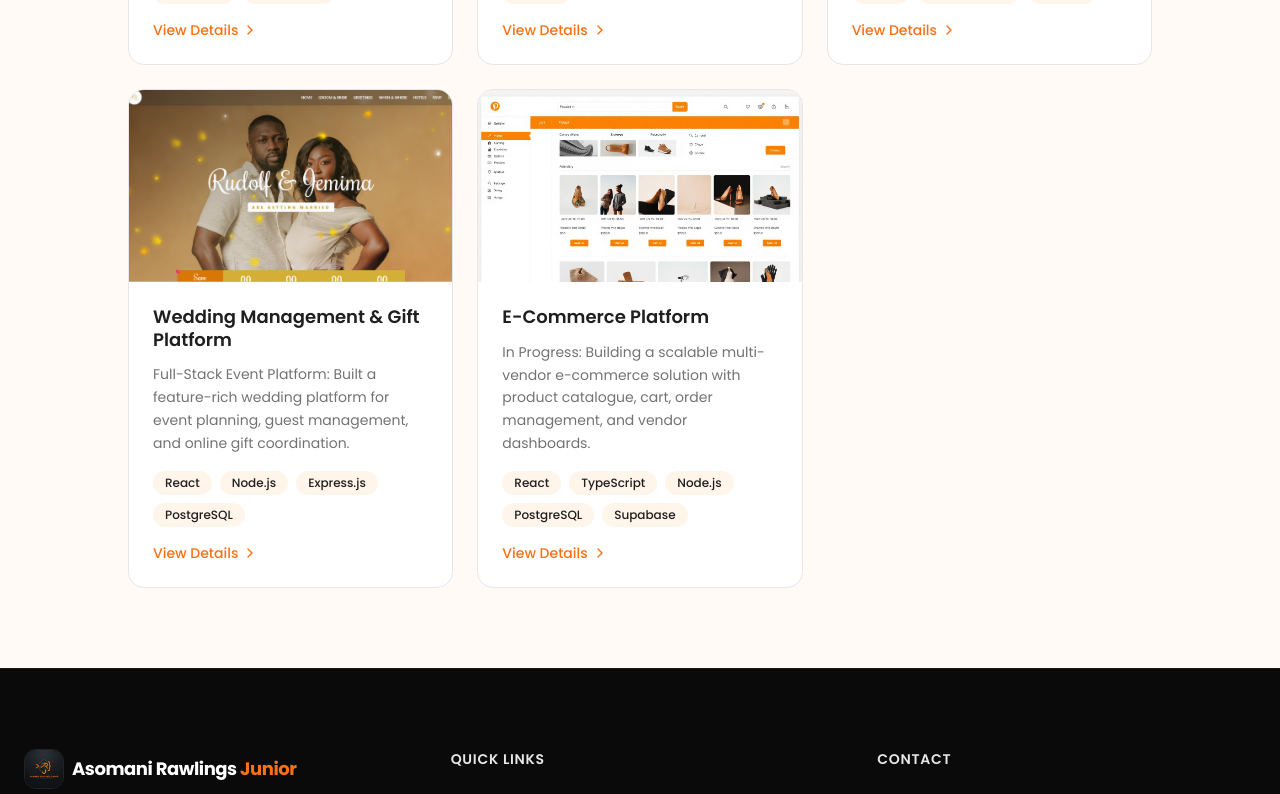
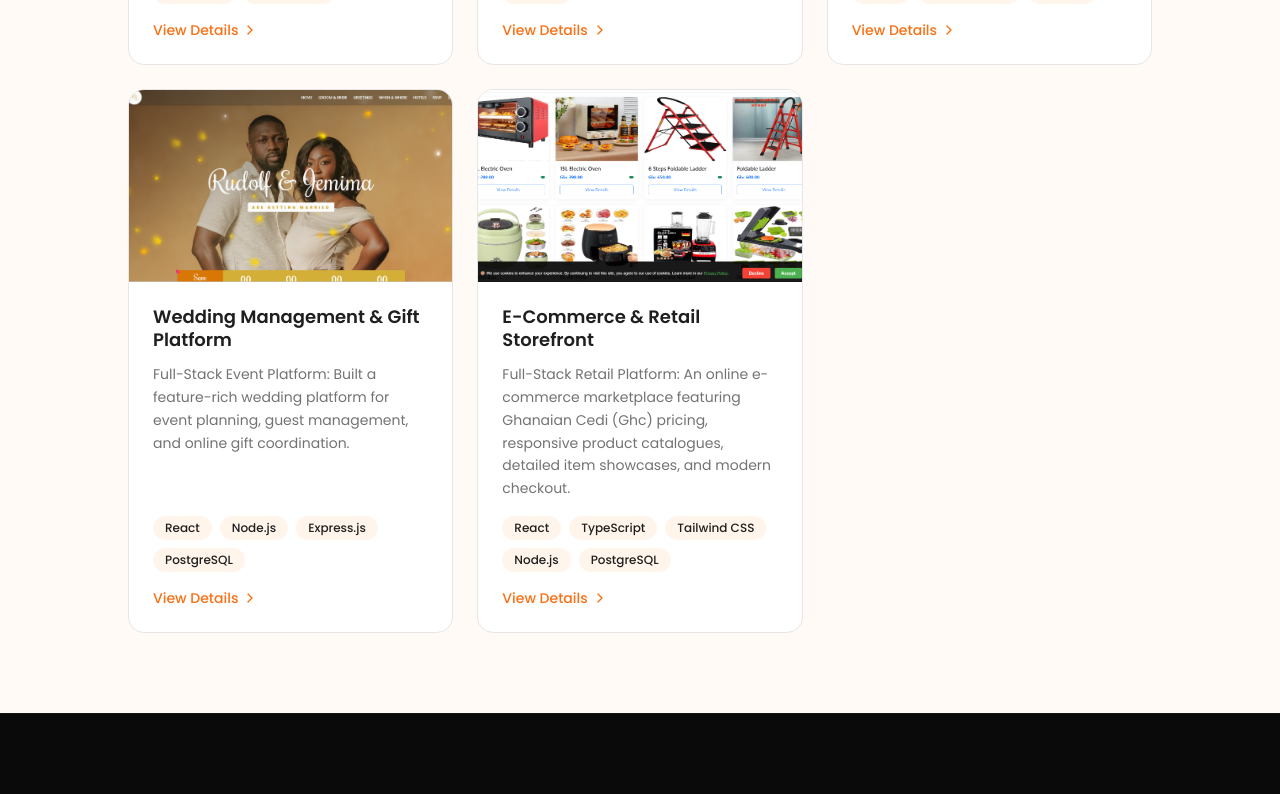
Before and after one commit to Darlington-s-store/rawlingsdportfolio, a React (Vite) app: page /projects in a window 1280 px wide. Shown: the part 1241-2035 px from the top of the page. Built offline with nearby package versions, Linux system fonts and the light colour scheme; no server answers; the HTML template or start-up script is replaced by a standard one.

Commit message:
feat: update e-commerce project screenshot and localized details

```diff
--- a/src/data/projects.ts
+++ b/src/data/projects.ts
@@ -1,6 +1,6 @@
 import projectWedding from "@/assets/wedding.png";
 import projectHope from "@/assets/hope-for-prisoners.png";
-import projectEcommerce from "@/assets/project-ecommerce.jpg";
+import projectEcommerce from "@/assets/project-ecommerce.png";
 import projectTravel from "@/assets/image.png";
 import projectLearning from "@/assets/fun.png";
 import projectNova from "@/assets/nova-eye-care.png";
@@ -103,12 +103,12 @@ export const projects: Project[] = [
   },
   {
     id: 8,
-    title: "E-Commerce Platform",
-    description: "In Progress: Building a scalable multi-vendor e-commerce solution with product catalogue, cart, order management, and vendor dashboards.",
-    techs: ["React", "TypeScript", "Node.js", "PostgreSQL", "Supabase"],
-    features: ["Product catalogue", "Order management", "Vendor dashboards", "Admin permission flows"],
-    problem: "Small vendors lack a unified, scalable ecosystem to list products, manage order state, and track earnings.",
-    solution: "Architected a multi-vendor e-commerce platform with robust role permissions, catalog tracking, and vendor metrics dashboards.",
+    title: "E-Commerce & Retail Storefront",
+    description: "Full-Stack Retail Platform: An online e-commerce marketplace featuring Ghanaian Cedi (Ghc) pricing, responsive product catalogues, detailed item showcases, and modern checkout.",
+    techs: ["React", "TypeScript", "Tailwind CSS", "Node.js", "PostgreSQL"],
+    features: ["Dynamic product catalogue", "Currency localized pricing (Ghc)", "Product detail showcases", "Cart & order management", "Dark mode support"],
+    problem: "Local merchants and customers needed a clean, localized online shopping experience with transparent pricing in Ghanaian Cedis and mobile-first browsing.",
+    solution: "Developed a fast, responsive e-commerce web application with rich product cards, real-time inventory indicators, instant search/filtering, and seamless checkout flows.",
     image: projectEcommerce,
   },
 ];
```
Also changed, not shown: src/assets/project-ecommerce.png (added).
